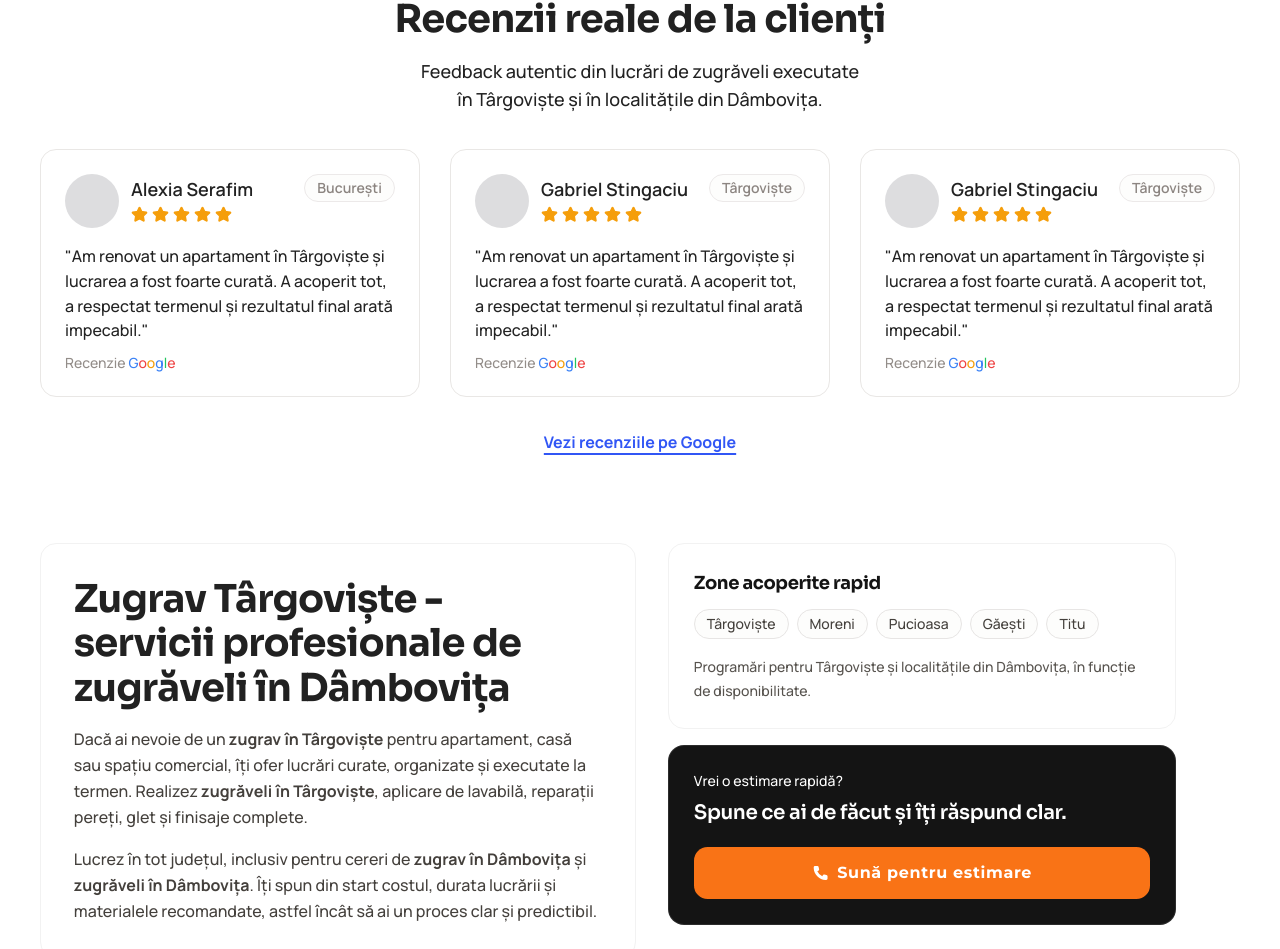
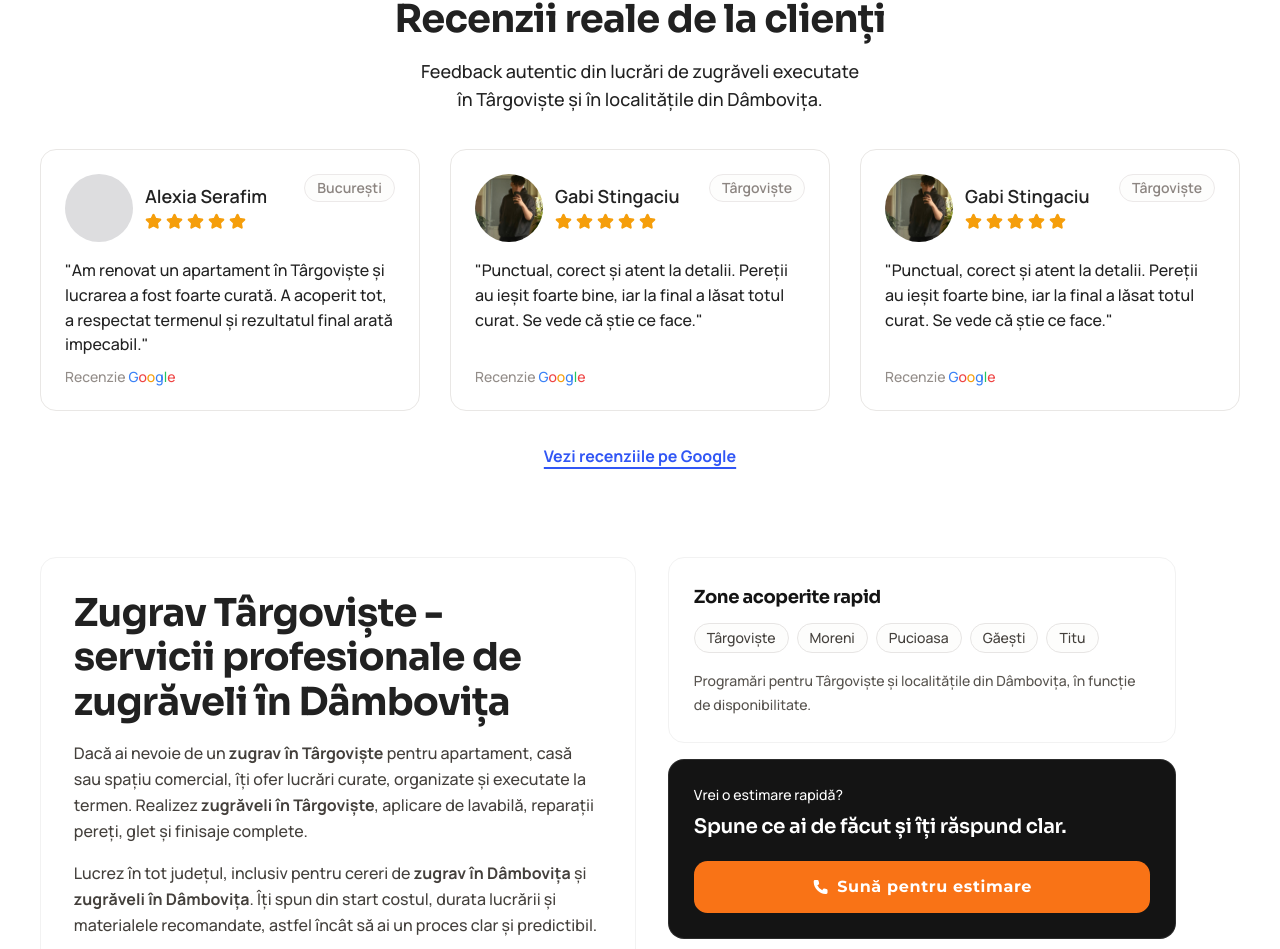
Before and after one commit to atwonio16/pensulacurata, a React (Vite) app: page / in a window 1280 px wide. Shown: the part 2325-3274 px from the top of the page. Built offline with nearby package versions, Linux system fonts and the light colour scheme.

Commit message:
Update testimonials and enforce HTTPS redirect

```diff
--- a/src/sections/Testimonials.tsx
+++ b/src/sections/Testimonials.tsx
@@ -7,14 +7,18 @@ const reviews = [
     text: "Am renovat un apartament în Târgoviște și lucrarea a fost foarte curată. A acoperit tot, a respectat termenul și rezultatul final arată impecabil.",
   },
   {
-    name: "Gabriel Stingaciu",
+    name: "Gabi Stingaciu",
     loc: "Târgoviște",
-    text: "Am renovat un apartament în Târgoviște și lucrarea a fost foarte curată. A acoperit tot, a respectat termenul și rezultatul final arată impecabil.",
+    text: "Punctual, corect și atent la detalii. Pereții au ieșit foarte bine, iar la final a lăsat totul curat. Se vede că știe ce face.",
+    avatar: "/images/GabrielPFP.jpeg",
+    avatarPosition: "50% 20%",
   },
   {
-    name: "Gabriel Stingaciu",
+    name: "Gabi Stingaciu",
     loc: "Târgoviște",
-    text: "Am renovat un apartament în Târgoviște și lucrarea a fost foarte curată. A acoperit tot, a respectat termenul și rezultatul final arată impecabil.",
+    text: "Punctual, corect și atent la detalii. Pereții au ieșit foarte bine, iar la final a lăsat totul curat. Se vede că știe ce face.",
+    avatar: "/images/GabrielPFP.jpeg",
+    avatarPosition: "50% 20%",
   },
 ];
 
@@ -33,12 +37,22 @@ export function Testimonials() {
 
         <div className="grid gap-3 md:grid-cols-3 lg:gap-[30px]">
           {reviews.map((review, i) => (
-            <article key={`${review.name}-${i}`} className="h-full rounded-2xl border border-[#e9e7e5] bg-[#fcfcfc] p-4 md:bg-white md:p-5 lg:p-6">
+            <article key={`${review.name}-${i}`} className="flex h-full flex-col rounded-2xl border border-[#e9e7e5] bg-[#fcfcfc] p-4 md:bg-white md:p-5 lg:p-6">
               <div className="mb-3 flex items-start justify-between gap-3 md:mb-4">
                 <div className="flex items-center gap-3">
-                  <div className="h-10 w-10 rounded-full bg-[#dddddf] md:h-[54px] md:w-[54px]" aria-hidden="true" />
+                  {review.avatar ? (
+                    <img
+                      src={review.avatar}
+                      alt={`Poza de profil ${review.name}`}
+                      className="h-[52px] w-[52px] shrink-0 rounded-full object-cover md:h-[68px] md:w-[68px]"
+                      style={{ objectPosition: review.avatarPosition ?? "center" }}
+                      loading="lazy"
+                    />
+                  ) : (
+                    <div className="h-[52px] w-[52px] shrink-0 rounded-full bg-[#dddddf] md:h-[68px] md:w-[68px]" aria-hidden="true" />
+                  )}
                   <div>
-                    <p className="whitespace-nowrap text-[15px] font-semibold leading-[1.2] text-[#222] md:text-[18px]">{review.name}</p>
+                    <p className="text-[15px] font-semibold leading-[1.2] text-[#222] md:text-[18px]">{review.name}</p>
                     <div className="mt-1 flex gap-1 md:mt-1.5" aria-label="5 stele din 5">
                       {Array.from({ length: 5 }).map((_, idx) => (
                         <Star key={idx} className="h-[14px] w-[14px] fill-[#f59e0b] text-[#f59e0b] md:h-[17px] md:w-[17px]" />
@@ -54,7 +68,7 @@ export function Testimonials() {
 
               <p className="text-[12px] leading-[1.5] text-[#222] md:text-[16px] md:leading-[1.55]">"{review.text}"</p>
 
-              <div className="mt-3">
+              <div className="mt-auto pt-3">
                 <p className="text-[12px] font-medium leading-[1.2] text-[#938d89] md:text-[14px]">
                   Recenzie{" "}
                   <span className="text-[#3b82f6]">G</span>
```
Also changed, not shown: public/images/GabrielPFP.jpeg (added), 1 other file (tests, documents, lock files or other folders).
